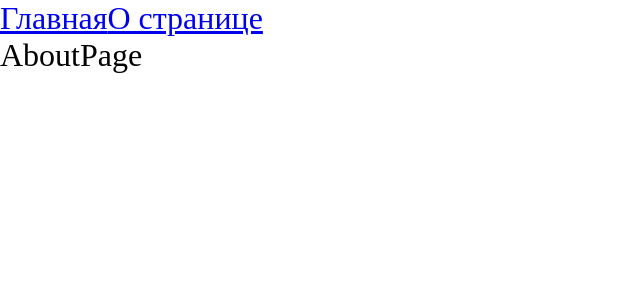
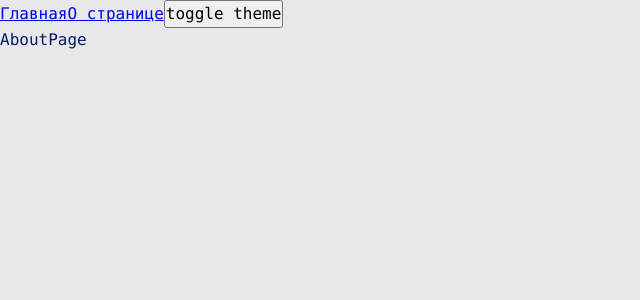
Before and after one commit to ivmuratov/frontend-course, a React app: page /about in a window 1280 px wide. Shown: the top 300 px of the page, without its empty margins (0-640 px from the left). Built offline with nearby package versions, Linux system fonts and the light colour scheme.

Commit message:
add theme/**, styles/**

```diff
--- a/src/App.scss
+++ /dev/null
@@ -1,4 +0,0 @@
-.app {
-    color: black;
-    font-size: xx-large;
-}
--- a/src/App.tsx
+++ b/src/App.tsx
@@ -1,14 +1,18 @@
 import { FC, Suspense } from "react";
-import './App.scss';
 import { Link, Route, Routes } from "react-router-dom";
 import MainPage from "./pages/MainPage/MainPage.async";
 import AboutPage from "./pages/AboutPage/AboutPage.async";
+import { useTheme } from "./theme/useTheme";
+import './styles/index.scss';
 
 const App: FC = () => {
+    const { theme, toggleTheme } = useTheme();
+
     return (
-        <div className='app'>
+        <div className={`app ${theme}`}>
             <Link to='/'>Главная</Link>
             <Link to='/about'>О странице</Link>
+            <button onClick={toggleTheme}>toggle theme</button>
             <Suspense fallback={<div>... loading</div>}>
                 <Routes>
                     <Route index element={<MainPage />} />
--- a/src/index.scss
+++ /dev/null
@@ -1,5 +0,0 @@
-* {
-    margin: 0;
-    padding: 0;
-    box-sizing: border-box;
-}
--- a/src/index.tsx
+++ b/src/index.tsx
@@ -1,11 +1,13 @@
 import { render } from "react-dom";
 import { BrowserRouter } from "react-router-dom";
 import App from "./App";
-import './index.scss';
+import ThemeProvider from "./theme/ThemeProvider";
 
 render(
     <BrowserRouter>
-        <App />
+        <ThemeProvider>
+            <App />
+        </ThemeProvider>
     </BrowserRouter>,
     document.getElementById('root')
 );
--- /dev/null
+++ b/src/styles/index.scss
@@ -0,0 +1,13 @@
+@import "reset";
+@import "variables/global";
+@import "themes/dark";
+@import "themes/light";
+
+.app {
+    font: var(--font-m);
+
+    background: var(--bg-color);
+    color: var(--primary-color);
+
+    min-height: 100vh;
+}
--- /dev/null
+++ b/src/styles/reset.scss
@@ -0,0 +1,13 @@
+* {
+    margin: 0;
+    padding: 0;
+    box-sizing: border-box;
+}
+
+input,
+button,
+textarea,
+select {
+    margin: 0;
+    font: inherit;
+}
--- /dev/null
+++ b/src/styles/themes/dark.scss
@@ -0,0 +1,6 @@
+.app.dark {
+    --bg-color: #090949;
+
+    --primary-color: #049604;
+    --secondary-color: #04ff04;
+}
--- /dev/null
+++ b/src/styles/themes/light.scss
@@ -0,0 +1,6 @@
+.app.light {
+    --bg-color: #e8e8ea;
+
+    --primary-color: #041c65;
+    --secondary-color: #0449e0;
+}
--- /dev/null
+++ b/src/styles/variables/global.scss
@@ -0,0 +1,11 @@
+:root {
+    --font-family-main: Consolas, 'Times New Roman', Serif;
+
+    --font-size-m: 16px;
+    --font-line-m: 24px;
+    --font-m: var(--font-size-m) / var(--font-line-m) var(--font-family-main);
+
+    --font-size-l: 24px;
+    --font-line-l: 32px;
+    --font-l: var(--font-size-l) / var(--font-line-l) var(--font-family-main);
+}
--- /dev/null
+++ b/src/theme/ThemeContext.ts
@@ -0,0 +1,15 @@
+import { createContext } from "react";
+
+export enum Theme {
+    LIGHT = 'light',
+    DARK = 'dark',
+};
+
+export interface ThemeContextProps {
+    theme?: Theme;
+    setTheme?: (theme: Theme) => void;
+};
+
+export const LOCAL_STORAGE_THEME_KEY = 'theme';
+
+export default createContext<ThemeContextProps>({});
--- /dev/null
+++ b/src/theme/ThemeProvider.tsx
@@ -0,0 +1,19 @@
+import { FC, useState } from 'react'
+import ThemeContext, { LOCAL_STORAGE_THEME_KEY, Theme} from './ThemeContext'
+
+const defaultTheme = localStorage.getItem(LOCAL_STORAGE_THEME_KEY) as Theme || Theme.LIGHT;
+
+const ThemeProvider: FC = ({ children }) => {
+  const [theme, setTheme] = useState<Theme>(defaultTheme);
+
+  return (
+    <ThemeContext.Provider value={{
+        theme: theme,
+        setTheme: setTheme,
+      }}>
+        {children}
+    </ThemeContext.Provider>
+  );
+};
+
+export default ThemeProvider;
--- /dev/null
+++ b/src/theme/useTheme.ts
@@ -0,0 +1,17 @@
+import { useContext } from "react"
+import ThemeContext, { LOCAL_STORAGE_THEME_KEY, Theme } from "./ThemeContext"
+
+export const useTheme = () => {
+    const { theme, setTheme } = useContext(ThemeContext);
+
+    const toggleTheme = () => {
+        const newTheme = theme === Theme.DARK ? Theme.LIGHT : Theme.DARK;
+        setTheme(newTheme);
+        localStorage.setItem(LOCAL_STORAGE_THEME_KEY, newTheme);
+    };
+
+    return {
+        theme,
+        toggleTheme,
+    };
+};
```
